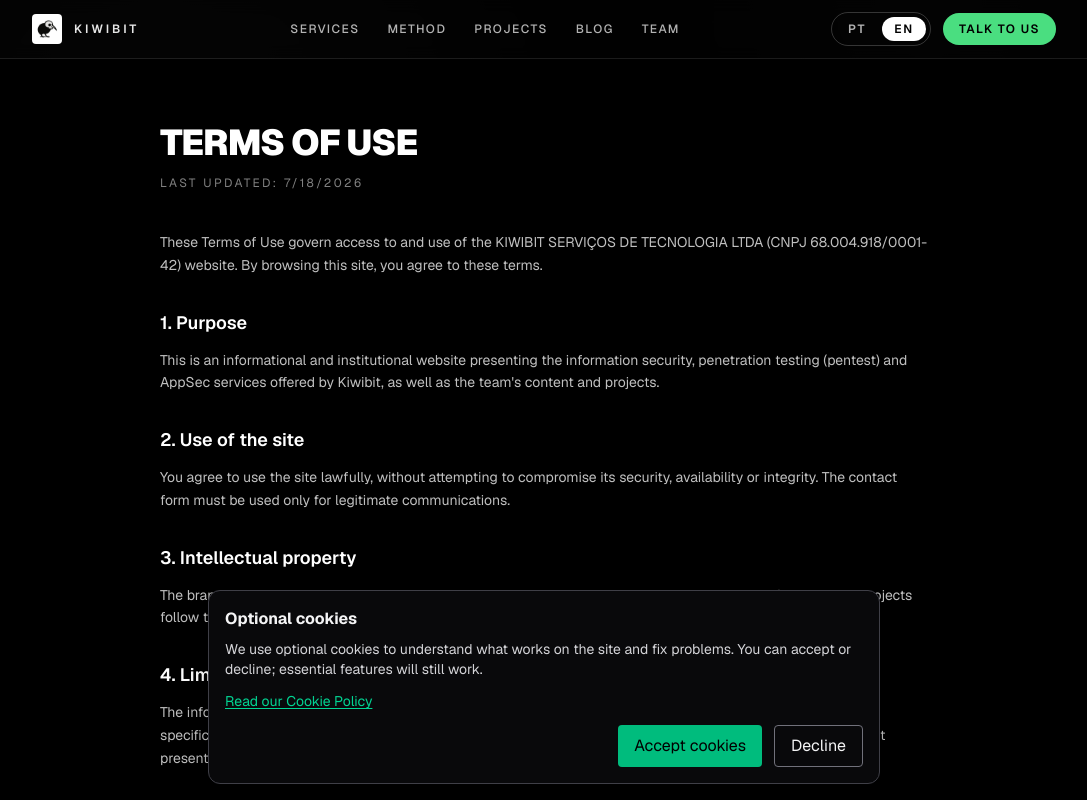
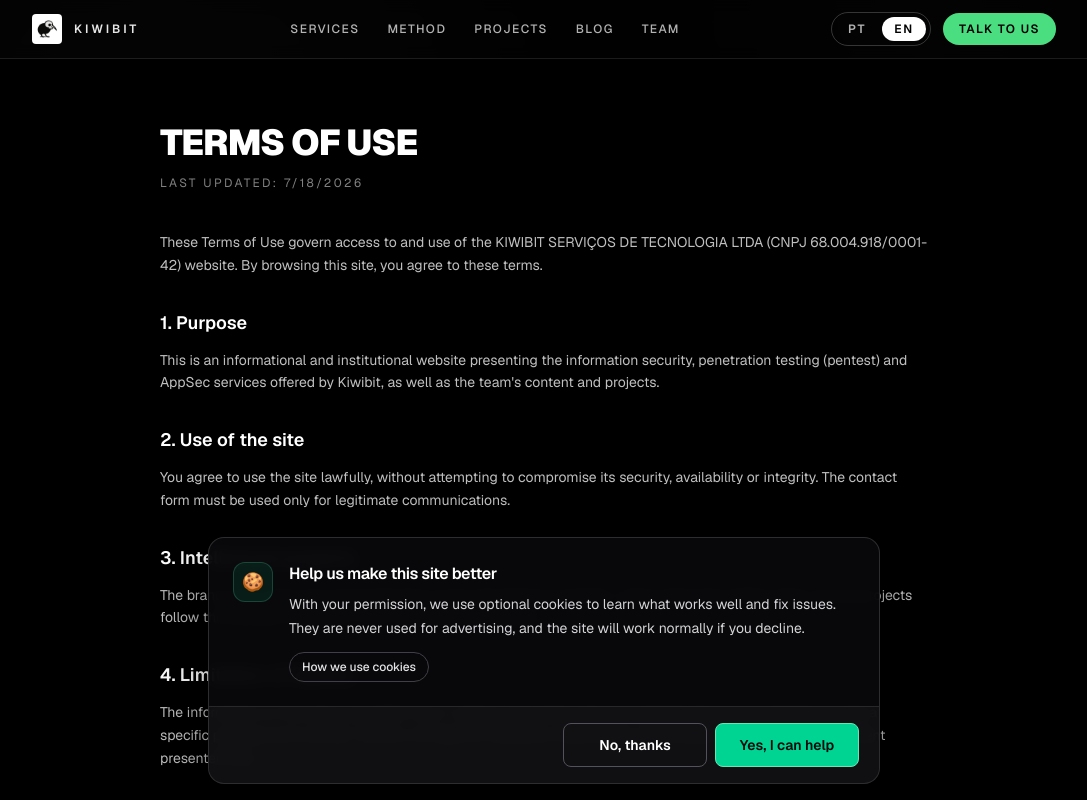
Before and after one commit to K1w1b1t/kiwibit_web, a Next.js app: page /en/terms-of-use in a window 1280 px wide. Shown: the top 800 px of the page, without its empty margins (96-1183 px from the left). Built offline with nearby package versions, Linux system fonts and the light colour scheme; no server answers.

Commit message:
feat(cookies): refine consent experience

```diff
--- a/src/features/analytics/consent-control.tsx
+++ b/src/features/analytics/consent-control.tsx
@@ -30,37 +30,58 @@ export function AnalyticsConsentControl({ dict, cookiePolicyHref }: AnalyticsCon
         <div
           role="dialog"
           aria-labelledby="analytics-title"
-          className="mx-auto max-w-2xl rounded-xl border border-zinc-700 bg-zinc-950 p-4 text-zinc-100 shadow-2xl"
+          aria-describedby="analytics-description"
+          className="mx-auto max-w-2xl overflow-hidden rounded-2xl border border-white/15 bg-zinc-950/95 text-zinc-100 shadow-[0_20px_60px_rgba(0,0,0,0.45)] backdrop-blur"
         >
-          <strong id="analytics-title">{dict.title}</strong>
-          <p className="mt-2 text-sm text-zinc-300">{dict.description}</p>
-          <a
-            className="mt-3 inline-block text-sm text-emerald-400 underline underline-offset-2"
-            href={cookiePolicyHref}
-          >
-            {dict.cookiePolicyLink}
-          </a>
-          <div className="mt-3 flex flex-wrap justify-end gap-3">
+          <div className="flex gap-3 p-5 sm:gap-4 sm:p-6">
+            <div
+              aria-hidden="true"
+              className="flex size-10 shrink-0 items-center justify-center rounded-xl border border-emerald-300/20 bg-emerald-400/10 text-lg"
+            >
+              🍪
+            </div>
+            <div className="min-w-0">
+              <strong
+                id="analytics-title"
+                className="block text-base font-semibold tracking-tight text-white"
+              >
+                {dict.title}
+              </strong>
+              <p
+                id="analytics-description"
+                className="mt-1.5 max-w-xl text-sm leading-6 text-zinc-300"
+              >
+                {dict.description}
+              </p>
+              <a
+                className="mt-3 inline-flex rounded-full border border-zinc-700 px-3 py-1.5 text-xs font-medium text-zinc-200 transition hover:border-emerald-300/60 hover:text-emerald-200 focus-visible:outline-2 focus-visible:outline-offset-2 focus-visible:outline-emerald-300"
+                href={cookiePolicyHref}
+              >
+                {dict.cookiePolicyLink}
+              </a>
+            </div>
+          </div>
+          <div className="flex flex-col gap-2 border-t border-white/10 bg-white/[0.03] p-3 sm:flex-row sm:justify-end sm:px-5 sm:py-4">
             <button
               type="button"
-              className="rounded bg-emerald-500 px-4 py-2 text-black"
+              className="order-2 min-h-11 rounded-lg border border-zinc-600 px-4 text-sm font-semibold text-white transition hover:border-zinc-400 hover:bg-white/5 focus-visible:outline-2 focus-visible:outline-offset-2 focus-visible:outline-emerald-300 sm:order-1 sm:min-w-36"
+              onClick={() => choose('denied')}
+            >
+              {dict.decline}
+            </button>
+            <button
+              type="button"
+              className="order-1 min-h-11 rounded-lg border border-emerald-300 bg-emerald-400 px-4 text-sm font-semibold text-zinc-950 transition hover:bg-emerald-300 focus-visible:outline-2 focus-visible:outline-offset-2 focus-visible:outline-emerald-300 sm:order-2 sm:min-w-36"
               onClick={() => choose('granted')}
             >
               {dict.accept}
-            </button>
-            <button
-              type="button"
-              className="rounded border border-zinc-500 px-4 py-2"
-              onClick={() => choose('denied')}
-            >
-              {dict.decline}
             </button>
           </div>
         </div>
       ) : (
         <button
           type="button"
-          className="ml-auto block rounded border border-zinc-600 bg-zinc-950 px-3 py-2 text-xs text-white underline"
+          className="ml-auto flex min-h-10 items-center rounded-full border border-zinc-700 bg-zinc-950/95 px-4 text-xs font-medium text-white shadow-lg backdrop-blur transition hover:border-emerald-300/60 focus-visible:outline-2 focus-visible:outline-offset-2 focus-visible:outline-emerald-300"
           onClick={() => setOpen(true)}
         >
           {dict.preferencesLabel}
--- a/src/shared/i18n/dictionaries/en.ts
+++ b/src/shared/i18n/dictionaries/en.ts
@@ -43,13 +43,13 @@ const en = {
   },
 
   analytics: {
-    title: 'Optional cookies',
+    title: 'Help us make this site better',
     description:
-      'We use optional cookies to understand what works on the site and fix problems. You can accept or decline; essential features will still work.',
-    accept: 'Accept cookies',
-    decline: 'Decline',
+      'With your permission, we use optional cookies to learn what works well and fix issues. They are never used for advertising, and the site will work normally if you decline.',
+    accept: 'Yes, I can help',
+    decline: 'No, thanks',
     preferencesLabel: 'Cookie preferences',
-    cookiePolicyLink: 'Read our Cookie Policy',
+    cookiePolicyLink: 'How we use cookies',
   },
 
   header: {
--- a/src/shared/i18n/dictionaries/pt.ts
+++ b/src/shared/i18n/dictionaries/pt.ts
@@ -45,13 +45,13 @@ const pt: Dictionary = {
   },
 
   analytics: {
-    title: 'Cookies opcionais',
+    title: 'Quer nos ajudar a melhorar?',
     description:
-      'Usamos cookies opcionais para entender o que funciona no site e corrigir problemas. Você pode aceitar ou recusar; os recursos essenciais continuam funcionando.',
-    accept: 'Aceitar cookies',
-    decline: 'Recusar',
+      'Com sua permissão, usamos cookies opcionais para entender o que funciona bem e corrigir problemas. Eles não são usados para publicidade, e o site continua funcionando normalmente se você recusar.',
+    accept: 'Sim, quero ajudar',
+    decline: 'Agora não',
     preferencesLabel: 'Preferências de cookies',
-    cookiePolicyLink: 'Leia nossa Política de Cookies',
+    cookiePolicyLink: 'Como usamos cookies',
   },
 
   header: {
```
